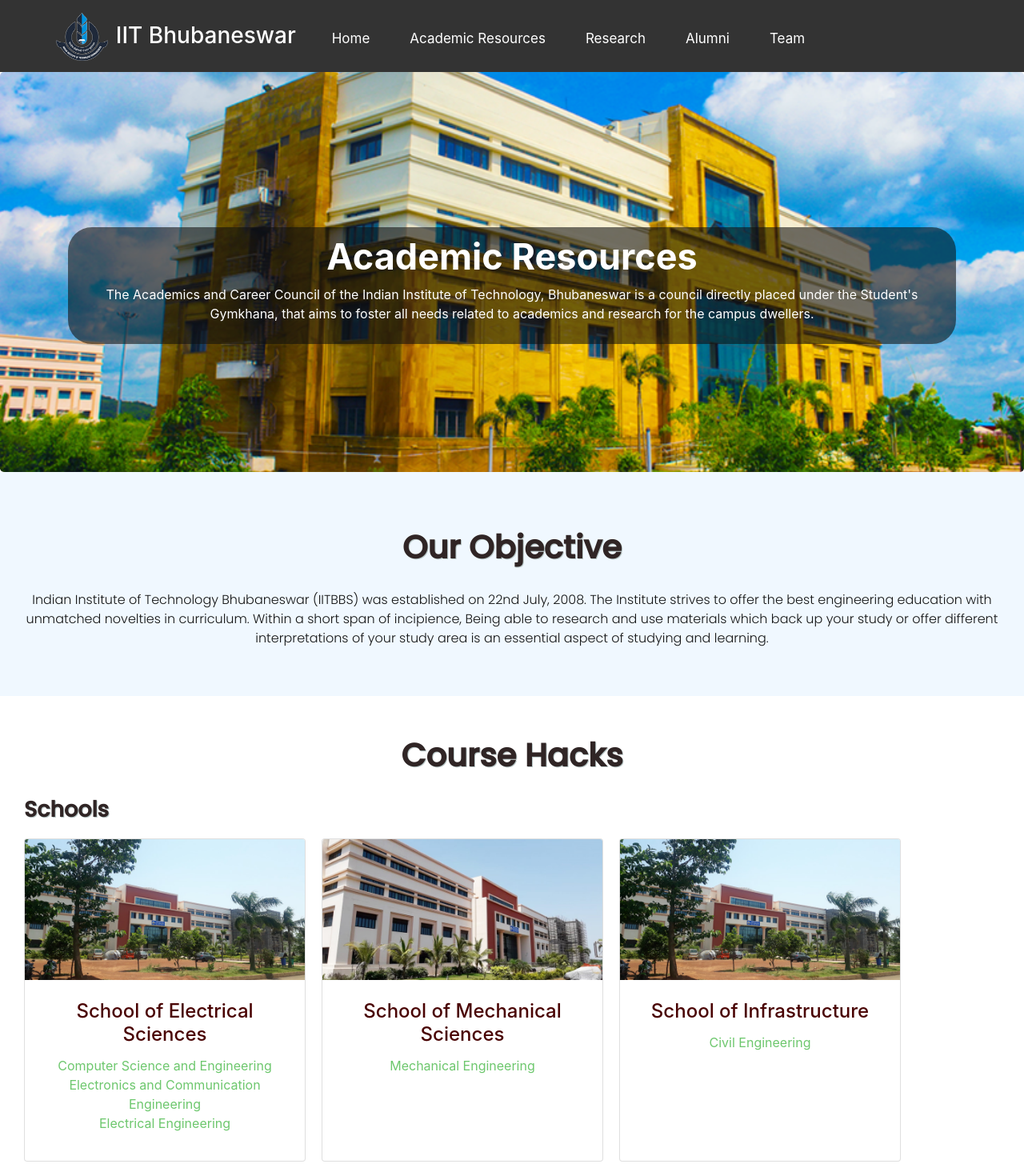
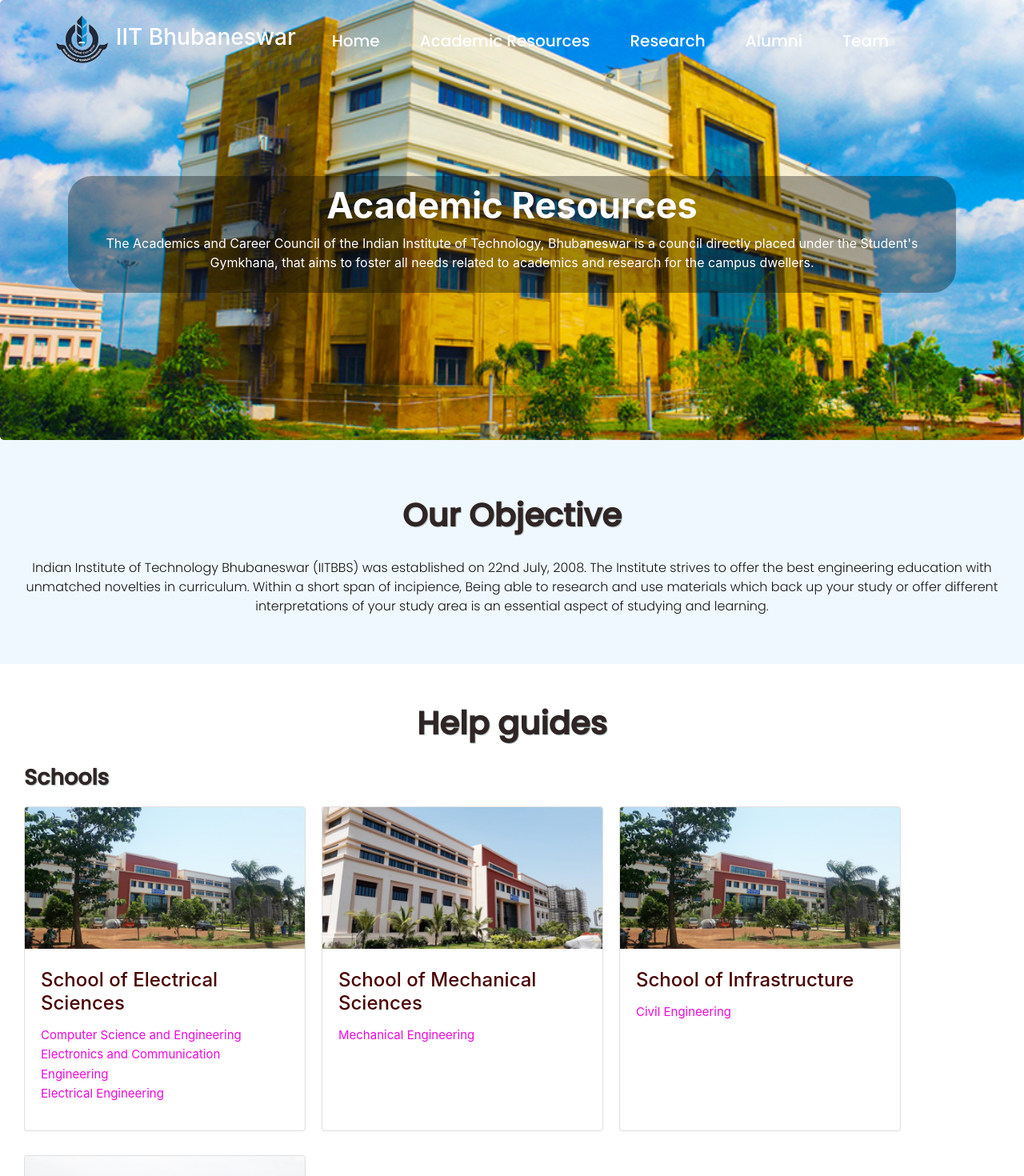
Before and after one commit to webd-iitbbs/Academic-Council, a React app: page /resources in a window 1280 px wide. Shown: the top 1470 px of the page at 80% size. Built offline with nearby package versions, Linux system fonts and the light colour scheme; a web font is replaced by a local one.

Commit message:
made navbar transparent

```diff
--- a/src/components/Layout/Layout.js
+++ b/src/components/Layout/Layout.js
@@ -3,10 +3,10 @@
 import { Route, Switch, withRouter } from 'react-router-dom';
 import Home from '../../containers/Home/Home';
 import Resources from '../../containers/Resources/Resources';
-import NavBar from './../UI/NavBar/NavBar';
+// import NavBar from './../UI/NavBar/NavBar';
 import Footer from './../UI/Footer/Footer';
 import Sidedrawer from './../UI/SideDrawer/SideDrawer';
-
+import WorkUnderProgress from './../../containers/Work_under_progress';
 class Layout extends Component {
   state = {
     showSideDrawer: false,
@@ -23,15 +23,17 @@
   render() {
     return (
       <Aux>
-        <NavBar clicked={this.showSideDrawer} />
+        {/* <NavBar clicked={this.showSideDrawer} />
         <Sidedrawer
           open={this.state.showSideDrawer}
           closed={this.sideDrawerClosedHandler}
-        />
+        /> */}
         <div>
           <Switch>
             <Route path="/" exact component={Home} />
             <Route path="/resources" exact component={Resources} />
+            <Route path="/research" exact component={WorkUnderProgress} />
+            <Route path="/alumni" exact component={WorkUnderProgress} />
           </Switch>
         </div>
         <Footer />
--- a/src/components/UI/NavBar/Navbar.css
+++ b/src/components/UI/NavBar/Navbar.css
@@ -39,7 +39,7 @@
 }
 .navbar {
   height: 90px;
-  background-color: #333333;
+  /* background-color: #333333; */
 }
 .justify-content-between {
   justify-content: space-between;
@@ -118,8 +118,9 @@
 .navbar .navbar-nav ul > li > a {
   padding: 28px 0;
   display: block;
-  color: #ffffff;
-  font-size: 17px;
+  color: white;
+  font-size: 20px;
+  font-family: 'Poppins', sans-serif;
   text-decoration: none;
   position: relative;
   transition: color 0.3s ease;
@@ -179,6 +180,9 @@
 .navbar .navbar-nav ul > li > .sub-menu > li > a:hover {
   background-color: #8b8989;
   color: #ffffff;
+}
+.navbar .navbar-nav ul > li > .sub-menu > li > a:visited {
+  color: #686868;
 }
 @media (max-width: 991px) {
   .navbar .navbar-nav ul > li {
--- a/src/components/UI/NavBar/NavigationItems.js
+++ b/src/components/UI/NavBar/NavigationItems.js
@@ -13,10 +13,10 @@
           <Link to="/resources">Academic Resources</Link>
         </li>
         <li>
-          <Link to="/">Research</Link>
+          <Link to="/research">Research</Link>
         </li>
         <li>
-          <Link to="/">Alumni</Link>
+          <Link to="/alumni">Alumni</Link>
         </li>
         <li>
           <Link to="/">Team</Link>
--- a/src/containers/Home/Home.css
+++ b/src/containers/Home/Home.css
@@ -3,9 +3,13 @@
   background-repeat: no-repeat;
   background-position: center;
   background-size: cover;
-  height: 500px;
+  position: relative;
+  top: 0px;
+  left: 0px;
+  height: 550px;
   text-align: center;
   margin-bottom: 0rem;
+  padding-top: 0rem;
 }
 
 .text {
@@ -13,7 +17,7 @@
 
   width: 100%;
   border-radius: 30px;
-  background: rgba(15, 15, 15, 0.575);
+  background: rgba(8, 8, 8, 0.349);
   padding: 10px 30px;
   margin-top: 130px;
   box-sizing: border-box;
--- a/src/containers/Home/Home.js
+++ b/src/containers/Home/Home.js
@@ -9,6 +9,7 @@
 import AlumniPicture from '../../assets/Images/alumni.jpg';
 import AcademicResource from '../../assets/Images/academicResources.jpg';
 import SES from '../../assets/Images/ses.jpg';
+import NavControls from './../NavControls';
 class Home extends Component {
   // useEffect(() => {
   //   Aos.init({ duration: 2000 });
@@ -20,7 +21,11 @@
   render() {
     return (
       <Aux>
-        <Jumbotron style={{ marginBottom: '0rem' }} className="Jumbotron">
+        <Jumbotron
+          style={{ paddingTop: '0rem', marginBottom: '0rem' }}
+          className="Jumbotron"
+        >
+          <NavControls />
           <Container>
             <div className="text">
               <h2 className="mainHeading">IIT BHUBANESWAR</h2>
--- /dev/null
+++ b/src/containers/NavControls.js
@@ -0,0 +1,30 @@
+import React, { Component } from 'react';
+import NavBar from './../components/UI/NavBar/NavBar';
+import Sidedrawer from './../components/UI/SideDrawer/SideDrawer';
+import Aux from './../hoc/Auxil/Auxil';
+class NavControls extends Component {
+  state = {
+    showSideDrawer: false,
+  };
+  showSideDrawer = () => {
+    this.setState((prevState) => {
+      return { showSideDrawer: !prevState.showSideDrawer };
+    });
+  };
+
+  sideDrawerClosedHandler = () => {
+    this.setState({ showSideDrawer: false });
+  };
+  render() {
+    return (
+      <Aux>
+        <NavBar clicked={this.showSideDrawer} />
+        <Sidedrawer
+          open={this.state.showSideDrawer}
+          closed={this.sideDrawerClosedHandler}
+        />
+      </Aux>
+    );
+  }
+}
+export default NavControls;
--- a/src/containers/Resources/Resources.css
+++ b/src/containers/Resources/Resources.css
@@ -3,7 +3,7 @@
   background-repeat: no-repeat;
   background-position: center;
   background-size: cover;
-  height: 500px;
+  height: 550px;
   text-align: center;
   margin-bottom: 0rem;
 }
@@ -23,12 +23,14 @@
 
 ul {
   list-style-type: none;
+  text-align: left;
   margin: 0px;
   padding: 0px;
 }
 li a {
-  color: rgb(109, 199, 109);
+  color: #f009dd;
   padding: 0px;
+  font-size: 15px;
 }
 
 li a:active {
@@ -39,9 +41,11 @@
   text-decoration: none;
 }
 li a:visited {
-  color: rgb(109, 199, 109);
+  color: rgb(59, 150, 63);
 }
-
+li a:hover {
+  color: rgb(12, 70, 20);
+}
 @media (max-width: 500px) {
   .subHeading {
     margin-left: 15px;
--- a/src/containers/Resources/Resources.js
+++ b/src/containers/Resources/Resources.js
@@ -8,14 +8,18 @@
 
 import SIF from '../../assets/Images/SIF.jpg';
 import SMMS from '../../assets/Images/SMMS.jpg';
-
+import NavControls from './../NavControls';
 import SES from '../../assets/Images/ses.jpg';
 
 class Resources extends Component {
   render() {
     return (
       <Aux>
-        <Jumbotron style={{ marginBottom: '0rem' }} className="Jumbo">
+        <Jumbotron
+          style={{ paddingTop: '0rem', marginBottom: '0rem' }}
+          className="Jumbo"
+        >
+          <NavControls />
           <Container>
             <div className="text">
               <h2 className="mainHeading">Academic Resources</h2>
@@ -40,14 +44,18 @@
           </p>
         </div>
         <div className="section">
-          <h1 className="heading">Course Hacks</h1>
+          <h1 className="heading">Help guides</h1>
           <h2 className="subHeading">Schools</h2>
           <div className="cards" style={{ margin: '20px' }}>
             <Card className="card">
               <Card.Img variant="top" src={SES} className="images1" />
               <Card.Body>
                 <Card.Title
-                  style={{ fontSize: '24px', color: 'rgb(73, 2, 2)' }}
+                  style={{
+                    fontSize: '24px',
+                    color: 'rgb(73, 2, 2)',
+                    textAlign: 'left',
+                  }}
                 >
                   School of Electrical Sciences
                 </Card.Title>
@@ -88,7 +96,11 @@
               <Card.Img variant="top" src={SMS} className="images1" />
               <Card.Body>
                 <Card.Title
-                  style={{ fontSize: '24px', color: 'rgb(73, 2, 2)' }}
+                  style={{
+                    fontSize: '24px',
+                    color: 'rgb(73, 2, 2)',
+                    textAlign: 'left',
+                  }}
                 >
                   School of Mechanical Sciences
                 </Card.Title>
@@ -111,7 +123,11 @@
               <Card.Img variant="top" src={SIF} className="images1" />
               <Card.Body>
                 <Card.Title
-                  style={{ fontSize: '24px', color: 'rgb(73, 2, 2)' }}
+                  style={{
+                    fontSize: '24px',
+                    color: 'rgb(73, 2, 2)',
+                    textAlign: 'left',
+                  }}
                 >
                   School of Infrastructure
                 </Card.Title>
@@ -136,7 +152,11 @@
               <Card.Img variant="top" src={SMMS} className="images1" />
               <Card.Body>
                 <Card.Title
-                  style={{ fontSize: '24px', color: 'rgb(73, 2, 2)' }}
+                  style={{
+                    fontSize: '24px',
+                    color: 'rgb(73, 2, 2)',
+                    textAlign: 'left',
+                  }}
                 >
                   School of Minerals, Metallurgical and Materials Engineering
                 </Card.Title>
--- /dev/null
+++ b/src/containers/Work_under_progress.js
@@ -0,0 +1,25 @@
+import React from 'react';
+import NavControls from './NavControls';
+import Aux from './../hoc/Auxil/Auxil';
+import { Jumbotron, Container } from 'react-bootstrap';
+import './Home/Home.css';
+const WorkUnderProgress = () => {
+  return (
+    <Aux>
+      <Jumbotron
+        style={{ paddingTop: '0rem', marginBottom: '0rem' }}
+        className="Jumbotron"
+      >
+        <NavControls />
+        <Container>
+          <div className="text">
+            <h2 className="mainHeading">The page will come out soon</h2>
+            <h2 className="mainHeading">We are working on it</h2>
+          </div>
+        </Container>
+      </Jumbotron>
+    </Aux>
+  );
+};
+
+export default WorkUnderProgress;
```
Also changed, not shown: firebase.json (added), src/components/UI/NavBar/iitbbs_name.png (deleted), 1 other file (tests, documents, lock files or other folders).
